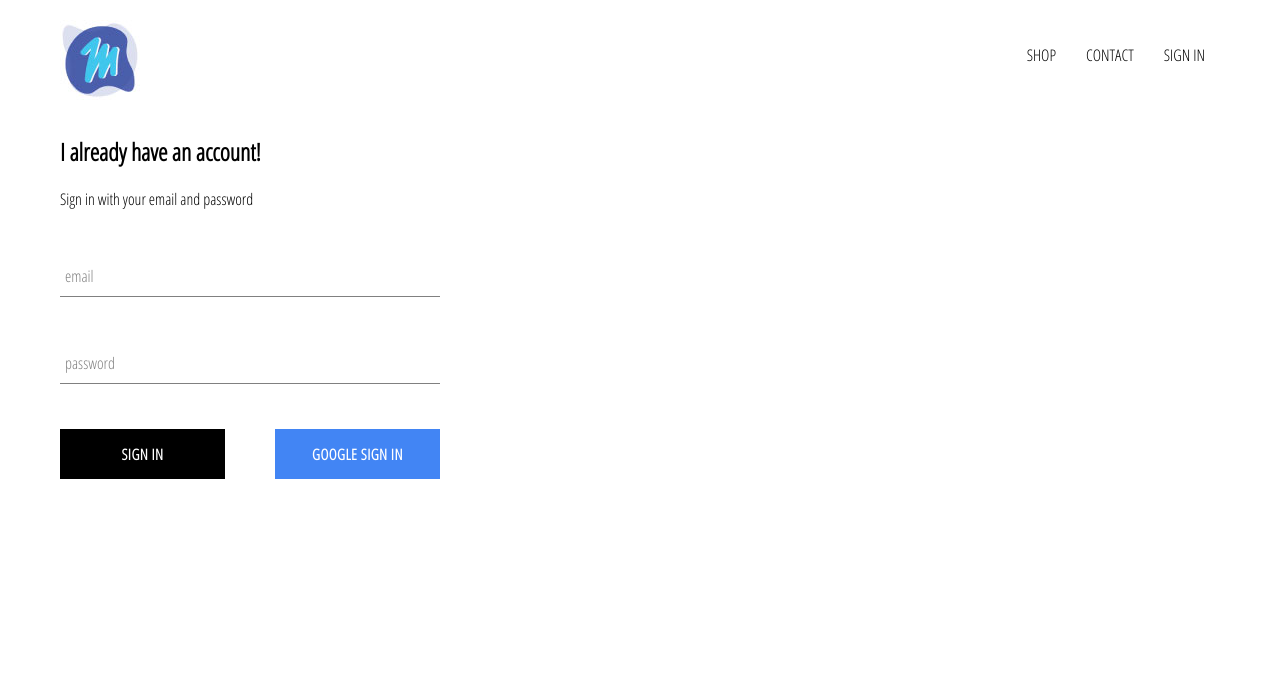
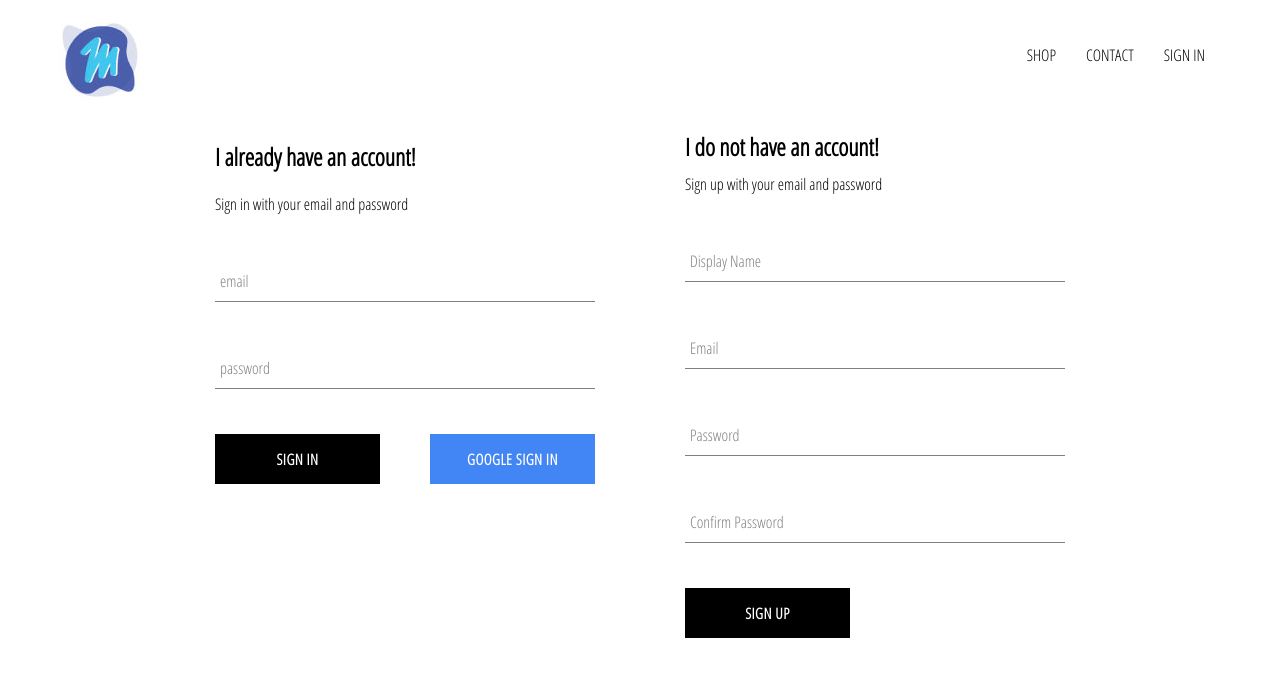
Before and after one commit to milind001/m-brand, a React (Create React App) app: page /signin in a window 1280 px wide. Shown: the top 676 px of the page. Built offline with nearby package versions, Linux system fonts and the light colour scheme; no server answers.

Commit message:
implemented firebase, store authenticated users

```diff
--- a/src/App.js
+++ b/src/App.js
@@ -5,7 +5,7 @@
 import ShopPage from './pages/shop/ShopPage';
 import SignInSignUp from './pages/sign-in-sign-up/sign-in-sign-up';
 import Header from './components/header/header';
-import { auth } from './firebase/firebase.util';
+import { auth, createUserProfileDocument } from './firebase/firebase.util';
 
 class App extends React.Component {
   constructor(){
@@ -19,10 +19,22 @@
   unsubscribeFromAuth = null;
 
   componentDidMount(){
-    this.unsubscribeFromAuth = auth.onAuthStateChanged(user => {
-      this.setState({ currentUser: user });
+    this.unsubscribeFromAuth = auth.onAuthStateChanged(async userAuth => {
 
-      console.log(user);
+      if(userAuth){
+        const userRef = await createUserProfileDocument(userAuth);
+
+        userRef.onSnapshot(snapShot => {
+          this.setState({
+            currentUser: {
+              id: snapShot.id,
+              ...snapShot.data()
+            }
+          });
+        });
+      }else{
+        this.setState({currentUser: userAuth});
+      }
     })
   }
 
--- /dev/null
+++ b/src/components/sign-up/sign-up.js
@@ -0,0 +1,103 @@
+import React from 'react';
+import FormInput from '../form-input/form-input';
+import CustomButton from '../custom-button/custom-button';
+import './sign-up.scss';
+
+import {auth, createUserProfileDocument} from '../../firebase/firebase.util';
+
+class SignUp extends React.Component{
+    constructor(){
+        super();
+
+        this.state = {
+            displayName: '',
+            email: '',
+            password: '',
+            confirmPassword: ''
+        };
+    }
+
+    handleSubmit = async event => {
+        event.preventDefault();
+
+        const { displayName, email, password, confirmPassword} = this.state;
+
+        if(password !== confirmPassword){
+            alert("Password don't match!");
+            return;
+        }
+
+        try{
+            const { user } = await auth.createUserWithEmailAndPassword(email, password);
+
+            await createUserProfileDocument(user, {displayName});
+
+            this.setState({
+                displayName: '',
+                email: '',
+                password: '',
+                confirmPassword: ''
+            });
+
+        } catch (err) {
+            console.log(err);
+        }
+
+    }
+
+    handleChange = event => {
+        const {value, name} = event.target;
+
+        this.setState({ [name] : value })
+    }
+
+    render(){
+
+        const { displayName, email, password, confirmPassword} = this.state;
+
+        return(
+            <div className='sign-up'>
+                <h2 className='title'>I do not have an account!</h2>
+                <span>Sign up with your email and password</span>
+                <form className='sign-up-form' onSubmit={this.handleSubmit}>
+                    <FormInput
+                        type="text"
+                        name="displayName"
+                        value={displayName}
+                        onChange={this.handleChange}
+                        label='Display Name'
+                        required
+                    />
+                    <FormInput
+                        type="email"
+                        name="email"
+                        value={email}
+                        onChange={this.handleChange}
+                        label='Email'
+                        required
+                    />
+                    <FormInput
+                        type="password"
+                        name="password"
+                        value={password}
+                        onChange={this.handleChange}
+                        label='Password'
+                        required
+                    />
+                    <FormInput
+                        type="password"
+                        name="confirmPassword"
+                        value={confirmPassword}
+                        onChange={this.handleChange}
+                        label='Confirm Password'
+                        required
+                    />
+
+                   <CustomButton type='submit'>Sign Up</CustomButton>
+                </form>
+            </div>
+        );
+    }
+}
+
+export default SignUp;
--- /dev/null
+++ b/src/components/sign-up/sign-up.scss
@@ -0,0 +1,9 @@
+.sign-up{
+    display: flex;
+    flex-direction: column;
+    width: 380px;
+
+    .title {
+        margin: 10px 0px;
+    }
+}
--- a/src/firebase/firebase.util.js
+++ b/src/firebase/firebase.util.js
@@ -16,6 +16,32 @@
     measurementId: "G-BER54VZRQS"
 }
 
+export const createUserProfileDocument = async (userAuth, additionalData) => {
+    if(!userAuth) return;
+
+    const userRef = firestore.doc(`users/${userAuth.uid}`);
+
+    const snapShot = await userRef.get();
+
+    if(!snapShot.exists){
+        const { displayName, email } = userAuth;
+        const createdAt = new Date();
+
+        try{
+            await userRef.set({
+                displayName,
+                email,
+                createdAt,
+                ...additionalData
+            })
+        } catch (err) {
+            console.log('error creating user', err.message);
+        }
+    }
+
+    return userRef;
+}
+
 firebase.initializeApp(config);
 
 export const auth = firebase.auth();
--- a/src/pages/sign-in-sign-up/sign-in-sign-up.js
+++ b/src/pages/sign-in-sign-up/sign-in-sign-up.js
@@ -1,11 +1,13 @@
 import React from 'react';
 import './sign-in-sign-up.scss';
 import SignIn from '../../components/sign-in/sign-in';
+import SignUp from '../../components/sign-up/sign-up';
 
 
 const SignInSignUp = () => (
     <div className='sign-in-sign-up'>
         <SignIn />
+        <SignUp/>
     </div>
 );
 
--- a/src/pages/sign-in-sign-up/sign-in-sign-up.scss
+++ b/src/pages/sign-in-sign-up/sign-in-sign-up.scss
@@ -0,0 +1,6 @@
+.sign-in-sign-up{
+    width: 850px;
+    display: flex;
+    justify-content: space-between;
+    margin: 30px auto;
+}
```
